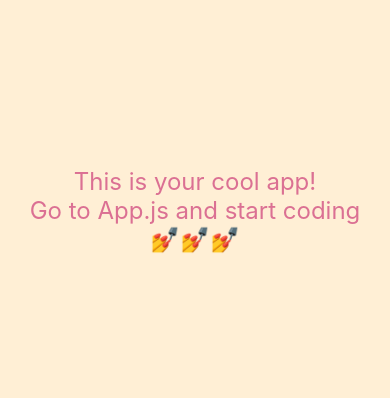
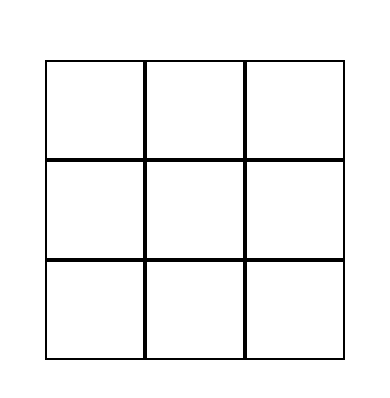
Before and after one commit to Technigo/project-react-native-app, a React Native app: screen / in a window 390 px wide. Shown: the part 212-610 px from the top of the page. Built offline with nearby package versions, Linux system fonts and the light colour scheme.

Commit message:
Grid rendered and some play logic added

```diff
--- a/App.js
+++ b/App.js
@@ -1,26 +1,85 @@
-import React from "react"
-import styled from "styled-components/native"
+import React, { useState } from "react"
+import { View, Alert } from "react-native"
+import styled from 'styled-components/native'
+import { Row } from "./components/Row"
+import { Tile } from "./components/Tile"
+import { MaterialCommunityIcons as Icon } from 'react-native-vector-icons'
+
 
 const App = () => {
+  const [grid,setGrid] = useState([
+    [0, 0, 0],
+    [0, 0, 0],
+    [0, 0, 0]
+  ])
+  const [player,setPlayer] = useState(1)
+  const [moves,setMoves] = useState(1)
+
+  const renderIcon = (x,y) => {
+    switch(grid[x][y])
+    {
+      case 1: return <Icon name="checkbox-blank-circle-outline" size={50} color="darkred"/>;
+      case -1: return <Icon name="close"  size={50} color="orange"/>;
+      default: return <View />;
+    }
+  }
+
+  const playerMove = (x,y) => {
+    if(moves < 10 && grid[x][y] === 0) {
+      let gridCopy = grid.slice()
+
+      gridCopy[x][y] = player
+      setGrid(gridCopy)
+      setPlayer(player*-1)
+      setMoves(moves+1)
+    }
+  }
+
   return (
-    <Container>
-      <Title>This is your cool app!</Title>
-      <Title>Go to App.js and start coding</Title>
-      <Title>💅💅💅</Title>
-    </Container>
+    <Grid>
+      <Row>
+        <Tile onPress={() => playerMove(0,0)}>
+          {renderIcon(0,0)}
+        </Tile>
+        <Tile onPress={() => playerMove(0,1)}>
+          {renderIcon(0,1)}
+        </Tile>
+        <Tile onPress={() => playerMove(0,2)}>
+          {renderIcon(0,2)}
+        </Tile>
+      </Row>
+      <Row>
+        <Tile onPress={() => playerMove(1,0)}>
+          {renderIcon(1,0)}
+        </Tile>
+        <Tile onPress={() => playerMove(1,1)}>
+          {renderIcon(1,1)}
+        </Tile>
+        <Tile onPress={() => playerMove(1,2)}>
+          {renderIcon(1,2)}
+        </Tile>
+      </Row>
+      <Row>
+        <Tile onPress={() => playerMove(2,0)}>
+          {renderIcon(2,0)}
+        </Tile>
+        <Tile onPress={() => playerMove(2,1)}>
+          {renderIcon(2,1)}
+        </Tile>
+        <Tile onPress={() => playerMove(2,2)}>
+          {renderIcon(2,2)}
+        </Tile>
+      </Row>
+    </Grid>
   )
 }
 
-const Container = styled.View`
-  flex: 1;
-  background-color: papayawhip;
-  justify-content: center;
-  align-items: center;
+export default App
+
+const Grid = styled.View`
+    display: flex;
+    background-color: #fff;
+    align-items: center;
+    justify-content: center;
+    height: 100%;
 `
-
-const Title = styled.Text`
-  font-size: 24px;
-  color: palevioletred;
-`
-
-export default App
--- /dev/null
+++ b/components/Row.js
@@ -0,0 +1,5 @@
+import styled from 'styled-components/native'
+
+export const Row = styled.View`
+    flex-direction: row;
+`
--- /dev/null
+++ b/components/Tile.js
@@ -0,0 +1,10 @@
+import styled from 'styled-components/native'
+
+export const Tile = styled.TouchableOpacity`
+    border: 2px;
+    width: 100px;
+    height: 100px;
+    display: flex;
+    align-items: center;
+    justify-content: center;
+`
--- a/package.json
+++ b/package.json
@@ -12,6 +12,8 @@
     "react": "16.8.3",
     "react-dom": "16.8.3",
     "react-native": "https://github.com/expo/react-native/archive/sdk-35.0.0.tar.gz",
+    "react-native-maps": "^0.26.1",
+    "react-native-vector-icons": "^6.6.0",
     "react-native-web": "^0.11.7",
     "styled-components": "^4.4.1"
   },
```
Also changed, not shown: 1 other file (tests, documents, lock files or other folders).
